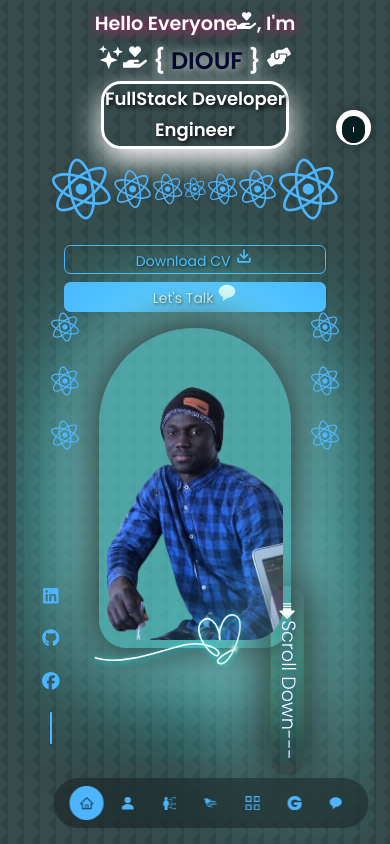
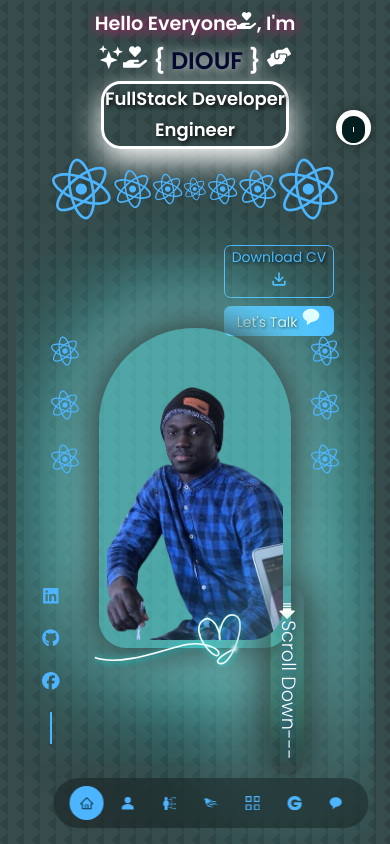
Before and after one commit to Mouhamed1003/keenprogrammer.com, a React (Create React App) app: page / in a window 390 px wide. Shown: the top 844 px of the page. Built offline with nearby package versions, Linux system fonts and the light colour scheme.

Commit message:
Update header.css

```diff
--- a/src/components/header/header.css
+++ b/src/components/header/header.css
@@ -169,11 +169,12 @@ header {
     }
     .cta {
         margin-top: 1rem; /* Ajout de marge en haut */
+        margin-left: 10.5rem;
         flex-direction: column; /* Changer la direction des éléments enfants en colonne */
         gap: 2rem; /* Ajout d'un espace entre les éléments enfants */
     }
     .cta a {
-        width: 80%; /* Réduire la largeur des boutons */
+        width: 60%; /* Réduire la largeur des boutons */
     }
     .header_socials {
         left: 1rem; /* Décaler vers la gauche */
```
